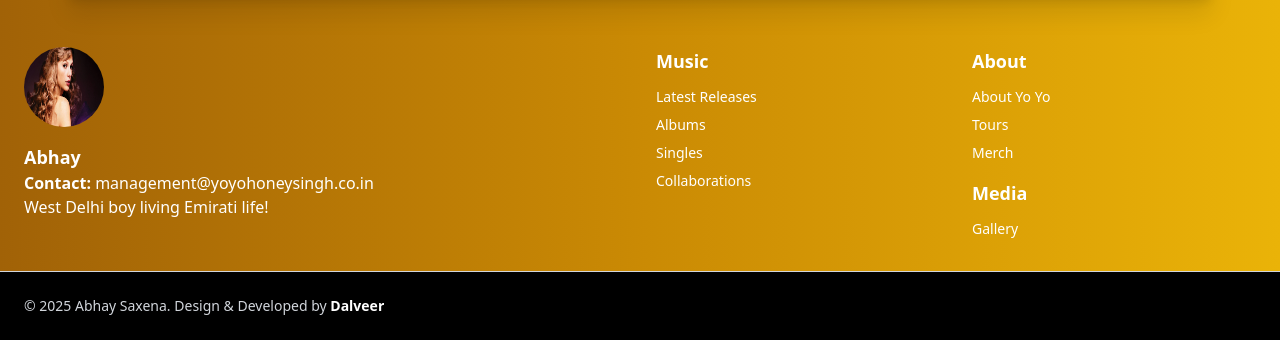
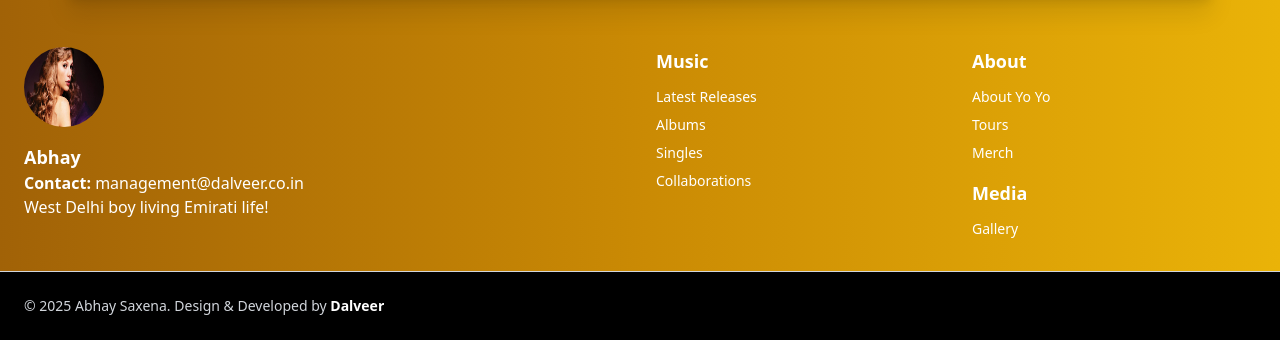
Before and after one commit to dalveer754/music_web_application, a Django app: page / in a window 1280 px wide. Shown: the part 761-1101 px from the top of the page. Run offline with Django 4.2, Linux system fonts and the light colour scheme; some libraries are stand-ins or nearby versions.

Commit message:
added static_files and requirements.txt

```diff
--- a/src/templates/bio.html
+++ b/src/templates/bio.html
@@ -75,7 +75,7 @@
     <div class="flex flex-col items-start md:col-span-2">
       <img src="{% static 'singer.jpg' %}" alt="Yo Yo" class="w-20 h-20 rounded-full mb-4" />
       <h3 class="text-lg font-semibold">Abhay</h3>
-      <p><span class="font-bold">Contact:</span> <a href="mailto:management@yoyohoneysingh.co.in" class="hover:underline">management@yoyohoneysingh.co.in</a></p>
+      <p><span class="font-bold">Contact:</span> <a href="mailto:management@yoyohoneysingh.co.in" class="hover:underline">management@dalveer.co.in</a></p>
       <p>West Delhi boy living Emirati life!</p>
     </div>
 
--- a/src/templates/concert.html
+++ b/src/templates/concert.html
@@ -97,7 +97,7 @@
       <div class="flex flex-col items-start md:col-span-2">
         <img src="{% static 'singer.jpg' %}" alt="Yo Yo" class="w-20 h-20 rounded-full mb-4" />
         <h3 class="text-lg font-semibold">Abhay</h3>
-        <p><span class="font-bold">Contact:</span> <a href="mailto:management@yoyohoneysingh.co.in" class="hover:underline">management@yoyohoneysingh.co.in</a></p>
+        <p><span class="font-bold">Contact:</span> <a href="mailto:management@yoyohoneysingh.co.in" class="hover:underline">management@dalveer.co.in</a></p>
         <p>West Delhi boy living Emirati life!</p>
       </div>
 
--- a/src/templates/contact.html
+++ b/src/templates/contact.html
@@ -125,7 +125,7 @@
     <div class="flex flex-col items-start md:col-span-2">
       <img src="{% static 'singer.jpg' %}" alt="Yo Yo" class="w-20 h-20 rounded-full mb-4" />
       <h3 class="text-lg font-semibold">Abhay</h3>
-      <p><span class="font-bold">Contact:</span> <a href="mailto:management@yoyohoneysingh.co.in" class="hover:underline">management@yoyohoneysingh.co.in</a></p>
+      <p><span class="font-bold">Contact:</span> <a href="mailto:management@yoyohoneysingh.co.in" class="hover:underline">management@dalveer.co.in</a></p>
       <p>West Delhi boy living Emirati life!</p>
     </div>
 
--- a/src/templates/home.html
+++ b/src/templates/home.html
@@ -46,7 +46,7 @@
     <div class="flex flex-col items-start md:col-span-2">
       <img src="{% static 'singer.jpg' %}" alt="Yo Yo" class="w-20 h-20 rounded-full mb-4" />
       <h3 class="text-lg font-semibold">Abhay</h3>
-      <p><span class="font-bold">Contact:</span> <a href="mailto:management@yoyohoneysingh.co.in" class="hover:underline">management@yoyohoneysingh.co.in</a></p>
+      <p><span class="font-bold">Contact:</span> <a href="mailto:management@yoyohoneysingh.co.in" class="hover:underline">management@dalveer.co.in</a></p>
       <p>West Delhi boy living Emirati life!</p>
     </div>
 
```
